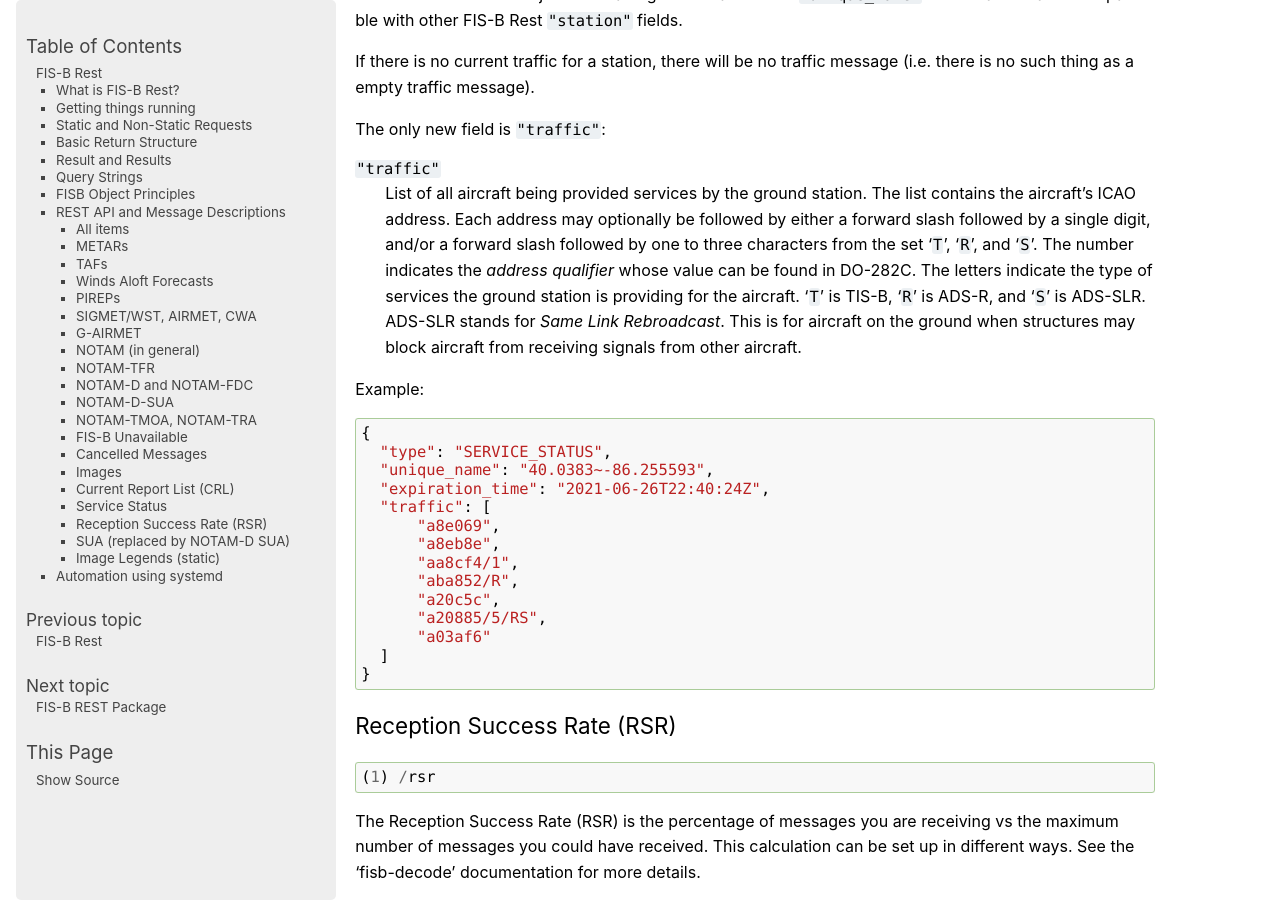
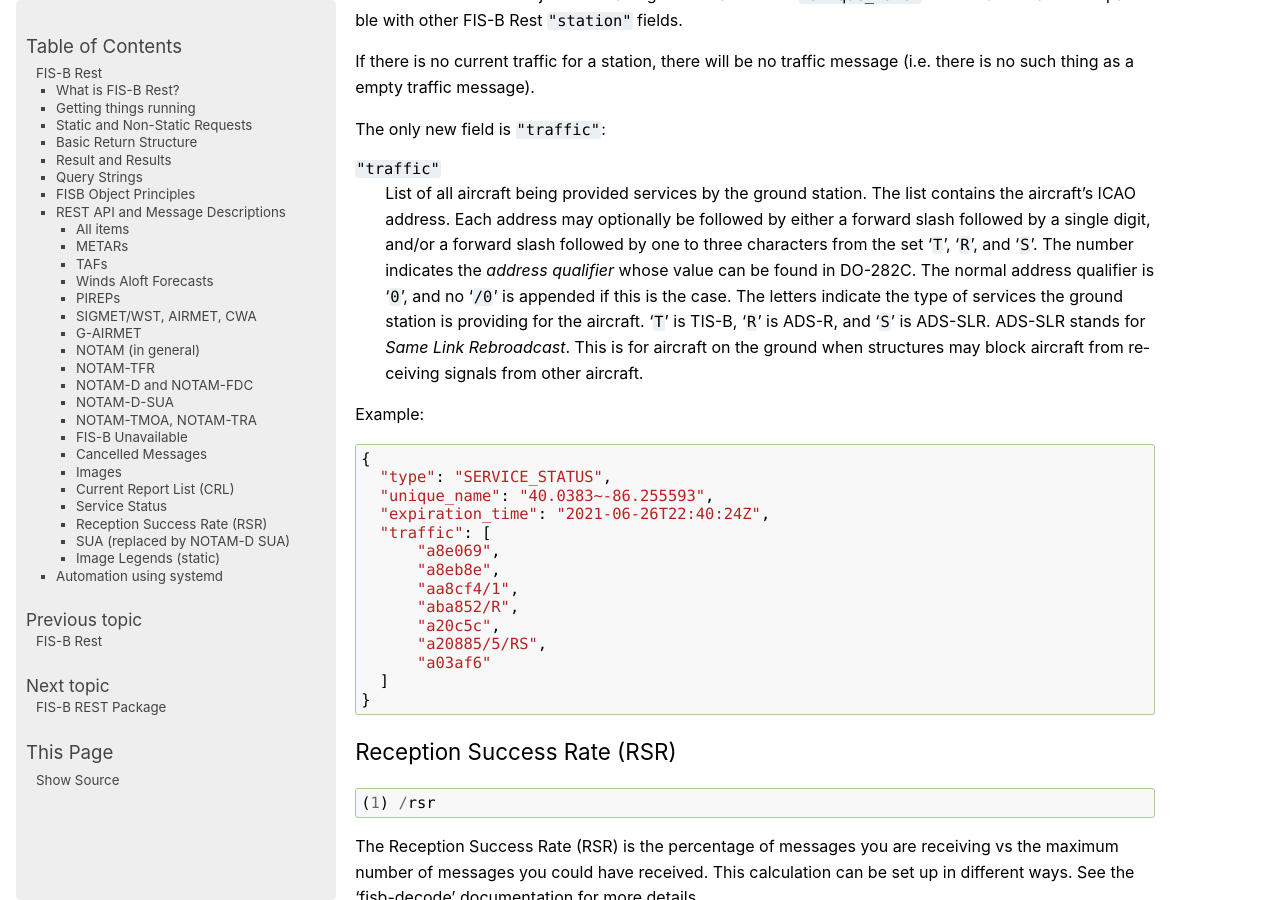
Before and after one commit to rand-projects/fisb-rest, a Sphinx documentation site: the page built from docs/source/document.rst, in a window 1280 px wide and 900 px high, scrolled down 38088 px. Built offline with Sphinx 7.4.7, drawn with Linux system fonts in a browser that asks for light colours.

Commit message:
Documentation only changes for SERVICE STATUS messages for future DO-282C.

```diff
--- a/docs/source/document.rst
+++ b/docs/source/document.rst
@@ -2026,7 +2026,9 @@ The only new field is ``"traffic"``:
   slash followed by a single digit, and/or a forward slash followed
   by one to three characters from the set '``T``', '``R``', and '``S``'.
   The number indicates the *address qualifier* whose value can be found
-  in DO-282C. The letters indicate the type of services the ground station
+  in DO-282C. The normal address qualifier is '``0``', and no '``/0``'
+  is appended if this is the case.
+  The letters indicate the type of services the ground station
   is providing for the aircraft. '``T``' is TIS-B, '``R``' is ADS-R, and
   '``S``' is ADS-SLR. ADS-SLR stands for *Same Link Rebroadcast*. This is for
   aircraft on the ground when structures may block aircraft from receiving
```
Also changed, not shown: 1 other file.
